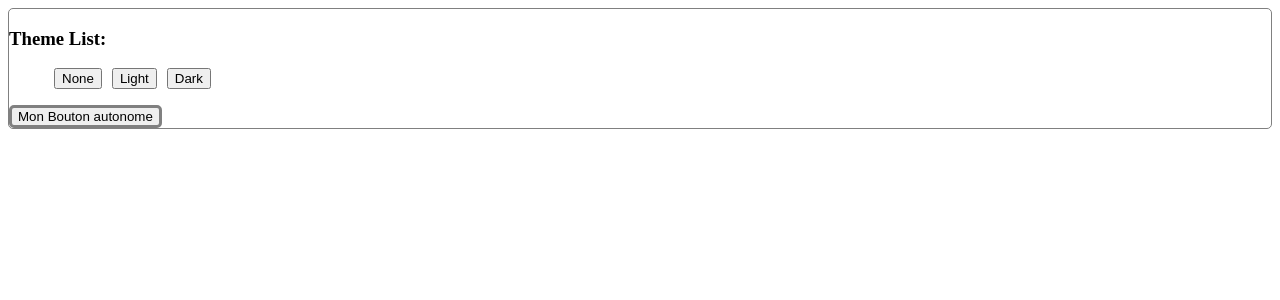
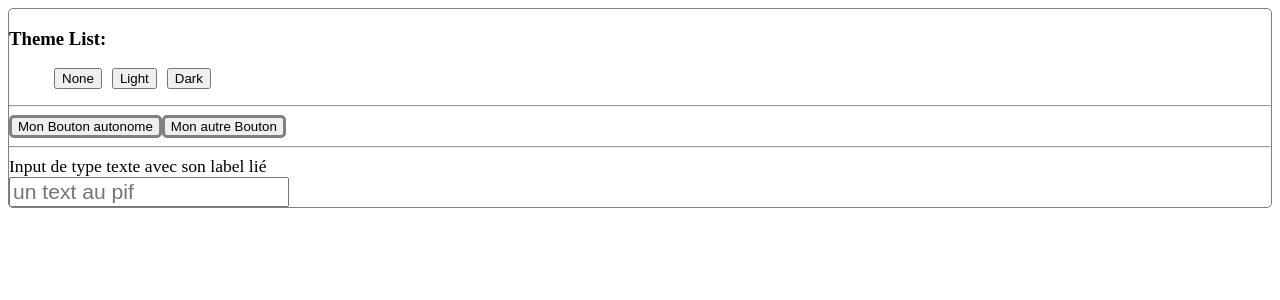
Before and after one commit to kolinhar/test-ts-scss-theme, a React (Create React App) app: page / in a window 1280 px wide. Shown: the top 300 px of the page. Built offline with nearby package versions, Linux system fonts and the light colour scheme.

Commit message:
4 files modified, 2 added

```diff
--- a/App.tsx
+++ b/App.tsx
@@ -3,6 +3,7 @@ import { memo, useCallback, useState } from 'react';
 import './style.module.scss';
 import Button from './components/Button/Button';
 import Section from './components/Section/Section';
+import InputText from './components/InputText/InputText';
 
 type Theme = 'light' | 'dark' | '';
 
@@ -48,7 +49,14 @@ function App() {
           </ul>
         </nav>
       </article>
+      <hr />
       <Button>Mon Bouton autonome</Button>
+      <Button>Mon autre Bouton</Button>
+      <hr />
+      <InputText
+        textLabel="Input de type texte avec son label lié"
+        placeholder="un text au pif"
+      />
     </Section>
   );
 }
--- a/Themes/_dark.module.scss
+++ b/Themes/_dark.module.scss
@@ -2,6 +2,10 @@ $primary-blue: #9595ff;
 
 $background: #000;
 $text-color: #fff;
+
+[class~='dark'] * {
+  font-family: cursive;
+}
 
 :export {
   DarkPrimaryBlue: $primary-blue;
--- a/Themes/_light.module.scss
+++ b/Themes/_light.module.scss
@@ -3,6 +3,10 @@ $primary-blue: #0000ff;
 $background: #fff;
 $text-color: rgb(44, 44, 44);
 
+[class~='light'] * {
+  font-family: Monotype corsiva;
+}
+
 :export {
   LightPrimaryBlue: $primary-blue;
   LightBackground: $background;
--- /dev/null
+++ b/components/InputText/InputText.module.scss
@@ -0,0 +1,7 @@
+.label {
+  font-size: 1.1em;
+}
+
+.input {
+  font-size: 1.2em;
+}
--- /dev/null
+++ b/components/InputText/InputText.tsx
@@ -0,0 +1,19 @@
+import * as React from 'react';
+
+import styles from './InputText.module.scss';
+
+interface Props {
+  textLabel: string;
+  placeholder?: string;
+}
+
+const InputText = ({ textLabel, placeholder }: Props) => {
+  return (
+    <label className={styles.label}>
+      {textLabel}
+      <input type="text" className={styles.input} placeholder={placeholder} />
+    </label>
+  );
+};
+
+export default React.memo(InputText);
--- a/style.module.scss
+++ b/style.module.scss
@@ -1,12 +1,28 @@
+/*
+ * Liste des variables
+*/
+$space-sm: 2px;
+$space-md: 5px;
+$space-lg: 8px;
+$space-xl: 15px;
+
+/*
+ * export des variables vers TypeScript si besoin
+*/
+:export {
+  spaceSm: $space-sm;
+  spaceMd: $space-md;
+  spaceLg: $space-lg;
+  spaceXl: $space-xl;
+}
+
+/*
+ * Sorte de reset CSS
+*/
 *,
 *::after,
 *::before {
   box-sizing: border-box;
-}
-
-h1,
-p {
-  font-family: Monotype corsiva;
 }
 
 nav ul {
@@ -15,9 +31,27 @@ nav ul {
 
 nav li {
   display: inline;
-  margin: 5px;
+  margin: $space-md;
 }
 
 section {
-  border-radius: 5px;
+  border-radius: $space-md;
 }
+
+label,
+input {
+  display: block;
+}
+
+/*
+ * Cerise sur la gâteau
+ * les medias queries pour le côté responsive
+ * (peuvent faire l'objet d'un fichier dédié)
+*/
+
+@media (max-width: 250px) {
+  section {
+    display: flex;
+    flex-direction: column;
+  }
+}
```
